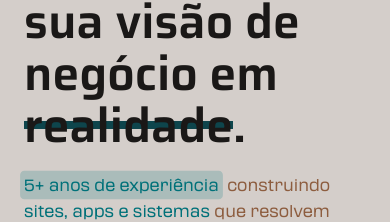
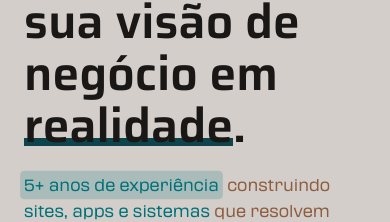
Before and after one commit to codigoisaac/isaacmuniz.pro, a Next.js app: page / in a window 390 px wide. Shown: the part 352-574 px from the top of the page. Built offline with nearby package versions, Linux system fonts and the light colour scheme; no server answers.

Commit message:
fix hero underline effect responsivity

```diff
--- a/app/globals.css
+++ b/app/globals.css
@@ -181,10 +181,18 @@ a[href^="mailto"]:not(.unstiled-link) {
     content: "";
     position: absolute;
     left: 0;
-    bottom: 34px;
+    bottom: 17px;
     width: 100%;
     height: 8px;
     background-color: var(--color-accent);
     z-index: -1;
+
+    @media (min-width: 640px) {
+      bottom: 22px;
+    }
+
+    @media (min-width: 1280px) {
+      bottom: 27px;
+    }
   }
 }
```
